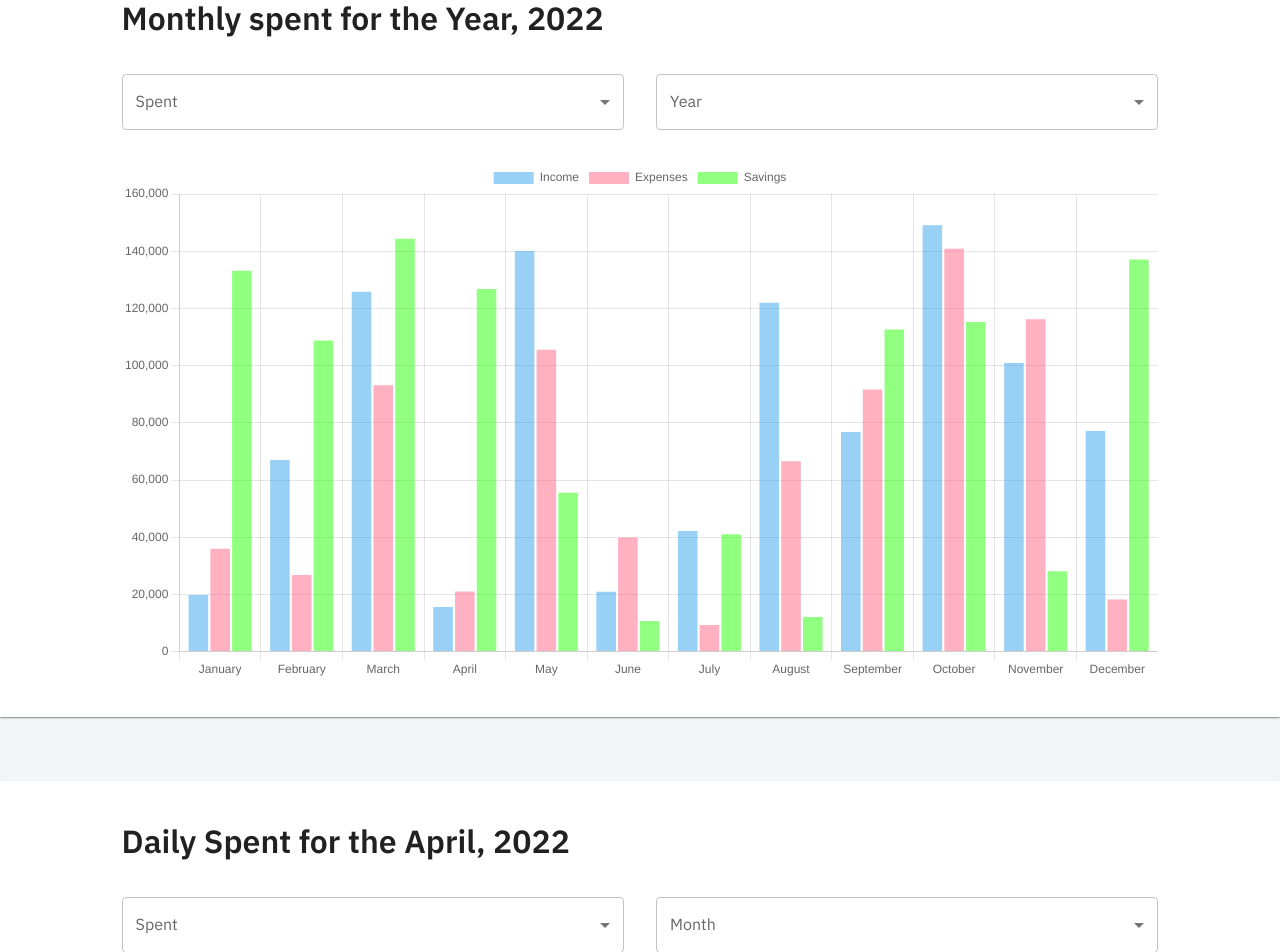
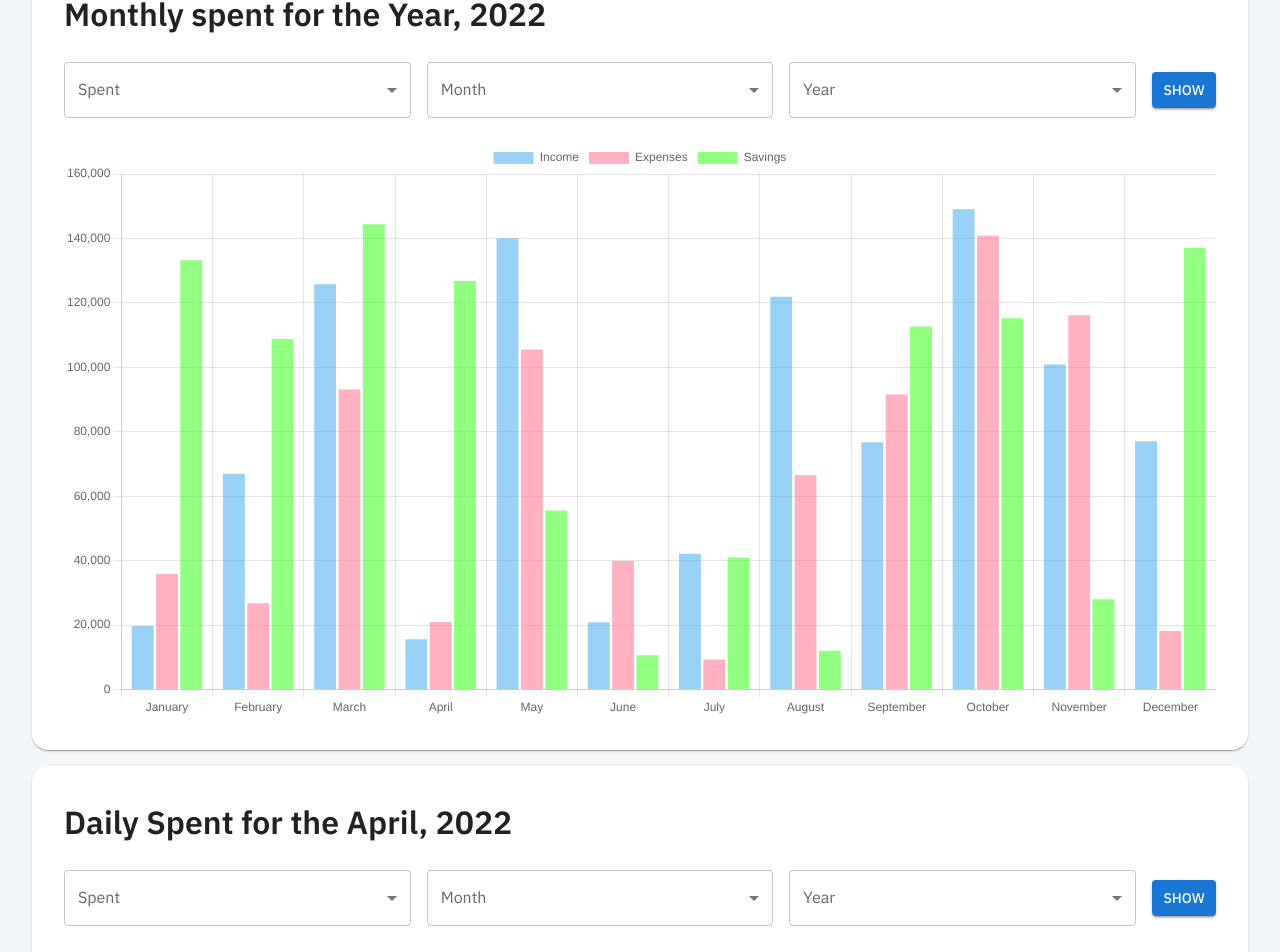
Before and after one commit to cra2ycoder/my-finance, a Next.js app: page /dashboard in a window 1280 px wide. Shown: the part 264-1216 px from the top of the page. Built offline with nearby package versions, Linux system fonts and the light colour scheme.

Commit message:
monthly income chart created

```diff
--- a/components/Charts/Charts.tsx
+++ b/components/Charts/Charts.tsx
@@ -1,5 +1,6 @@
 import Box from '@mui/material/Box'
 import Paper from '@mui/material/Paper'
+import Button from '@mui/material/Button'
 import Typography from '@mui/material/Typography'
 import {
   Chart as ChartJS,
@@ -14,7 +15,13 @@ import {
 } from 'chart.js'
 import { Bar, Line } from 'react-chartjs-2'
 import { MonthlyPicker, YearlyPicker, SpentPicker } from '@components/Calendar'
-import { options, yearlyData, monthlyData, yearlySSData } from './options'
+import {
+  options,
+  yearlyData,
+  monthlyData,
+  monthlyIncomeData,
+  yearlySSData,
+} from './options'
 
 ChartJS.register(
   CategoryScale,
@@ -32,11 +39,10 @@ function Chart(props: any) {
     <Paper
       elevation={1}
       sx={{
-        padding: '3% 10%',
-        marginBottom: '4rem',
-        marginLeft: '-2rem',
-        marginRight: '-2rem',
-        borderRadius: 0,
+        padding: '2rem',
+        marginBottom: '1rem',
+        borderRadius: 4,
+        boxSizing: 'border-box',
       }}
     >
       <Typography
@@ -49,6 +55,24 @@ function Chart(props: any) {
       >
         {props.title}
       </Typography>
+      <Box
+        sx={{
+          display: 'flex',
+          gap: '1rem',
+          height: '40px',
+          marginBottom: '2rem',
+          justifyContent: 'space-between',
+          alignItems: 'center',
+        }}
+        className="chart-filter"
+      >
+        <SpentPicker />
+        <MonthlyPicker />
+        <YearlyPicker />
+        <Button id="showt-button" variant="contained">
+          Show
+        </Button>
+      </Box>
       {props.children}
     </Paper>
   )
@@ -57,18 +81,15 @@ function Chart(props: any) {
 function MonthlyChart() {
   return (
     <Chart title="Monthly spent for the Year, 2022">
-      <Box
-        sx={{
-          display: 'flex',
-          marginBottom: '2rem',
-          justifyContent: 'space-between',
-        }}
-        className="chart-filter"
-      >
-        <SpentPicker />
-        <YearlyPicker />
-      </Box>
       <Bar options={options} data={yearlyData} />
+    </Chart>
+  )
+}
+
+function MonthlyIncomeChart() {
+  return (
+    <Chart title="Monthly Income, 2022">
+      <Line options={options} data={monthlyIncomeData} />
     </Chart>
   )
 }
@@ -76,17 +97,6 @@ function MonthlyChart() {
 function DailyChart() {
   return (
     <Chart title="Daily Spent for the April, 2022">
-      <Box
-        sx={{
-          display: 'flex',
-          marginBottom: '2rem',
-          justifyContent: 'space-between',
-        }}
-        className="chart-filter"
-      >
-        <SpentPicker />
-        <MonthlyPicker />
-      </Box>
       <Bar options={options} data={monthlyData} />
     </Chart>
   )
@@ -95,21 +105,16 @@ function DailyChart() {
 function YearlySavingsChart() {
   return (
     <Chart title="Yearly spent & savings for the Year, 2022">
-      <Box
-        sx={{
-          display: 'flex',
-          marginBottom: '2rem',
-          justifyContent: 'space-between',
-        }}
-        className="chart-filter"
-      >
-        <YearlyPicker />
-        <YearlyPicker />
-      </Box>
       <Line options={options} data={yearlySSData} />
     </Chart>
   )
 }
 
-export { Chart, MonthlyChart, DailyChart, YearlySavingsChart }
+export {
+  Chart,
+  MonthlyChart,
+  DailyChart,
+  YearlySavingsChart,
+  MonthlyIncomeChart,
+}
 export default DailyChart
--- a/components/Charts/options.ts
+++ b/components/Charts/options.ts
@@ -4,10 +4,13 @@ const options = {
     legend: {
       position: 'top',
     },
+    interaction: {
+      intersect: false,
+    },
   },
 }
 
-const labels = [
+const months = [
   'January',
   'February',
   'March',
@@ -23,21 +26,21 @@ const labels = [
 ]
 
 const yearlyData = {
-  labels,
+  labels: months,
   datasets: [
     {
       label: 'Income',
-      data: labels.map(() => Math.random() * 150000),
+      data: months.map(() => Math.random() * 150000),
       backgroundColor: 'rgba(53, 162, 235, 0.5)',
     },
     {
       label: 'Expenses',
-      data: labels.map(() => Math.random() * 150000),
+      data: months.map(() => Math.random() * 150000),
       backgroundColor: 'rgba(255, 99, 132, 0.5)',
     },
     {
       label: 'Savings',
-      data: labels.map(() => Math.random() * 150000),
+      data: months.map(() => Math.random() * 150000),
       backgroundColor: 'rgb(36 255 0 / 50%)',
     },
   ],
@@ -59,22 +62,43 @@ const monthlyData = {
   ],
 }
 
+const monthlyIncomeData = {
+  labels: months,
+  datasets: [
+    {
+      label: 'Income',
+      data: dates.map(() => Math.random() * 150000),
+      backgroundColor: 'rgba(255, 99, 132, 0.5)',
+    },
+  ],
+}
+
 const yearlySSData = {
-  labels: dates,
+  labels: [2018, 2019, 2020, 2021, 2022, 2023],
   datasets: [
     {
       label: 'Expenses',
       data: dates.map(() => Math.random() * 150000),
       borderColor: 'rgb(255, 99, 132)',
       backgroundColor: 'rgba(255, 99, 132, 0.5)',
+      fill: 'start',
     },
     {
       label: 'Savings',
       data: dates.map(() => Math.random() * 150000),
       borderColor: 'rgb(53, 162, 235)',
       backgroundColor: 'rgba(53, 162, 235, 0.5)',
+      fill: 'start',
     },
   ],
 }
 
-export { options, labels, yearlyData, dates, monthlyData, yearlySSData }
+export {
+  options,
+  months,
+  yearlyData,
+  dates,
+  monthlyData,
+  monthlyIncomeData,
+  yearlySSData,
+}
```
